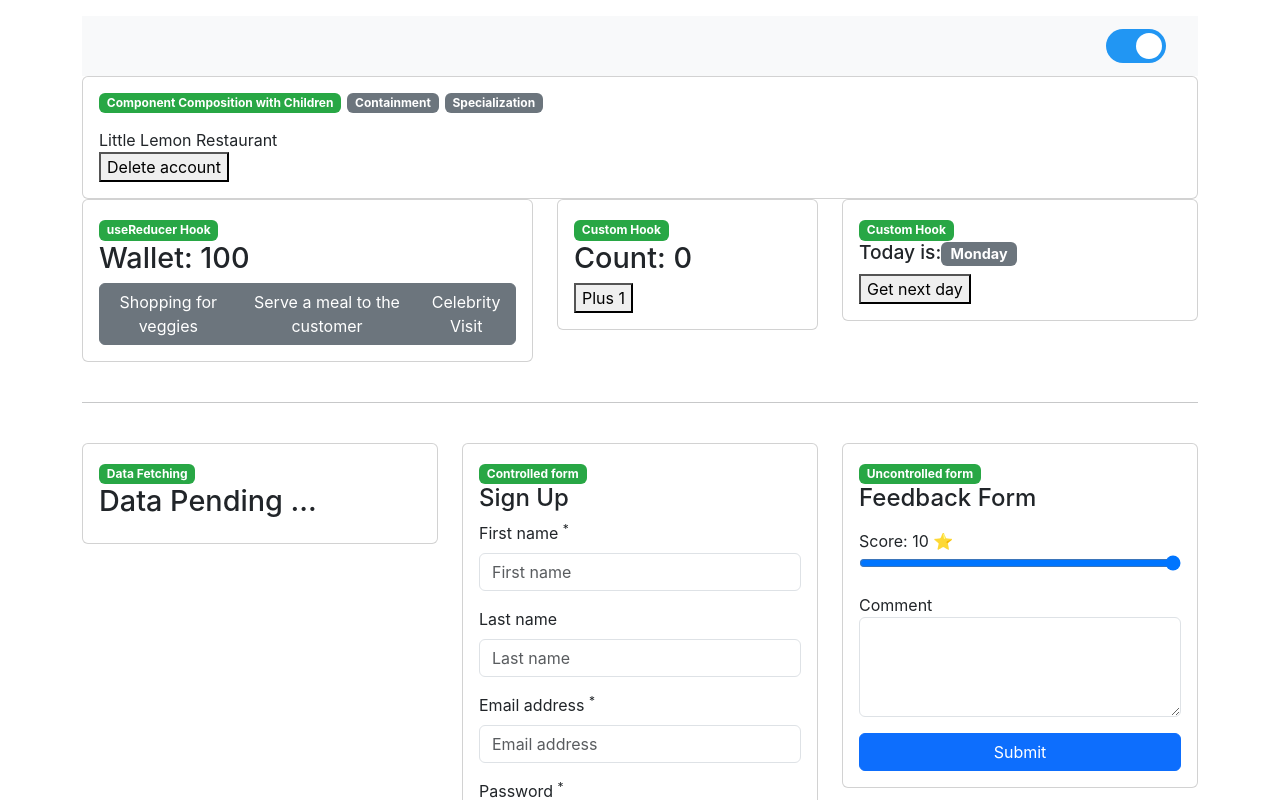
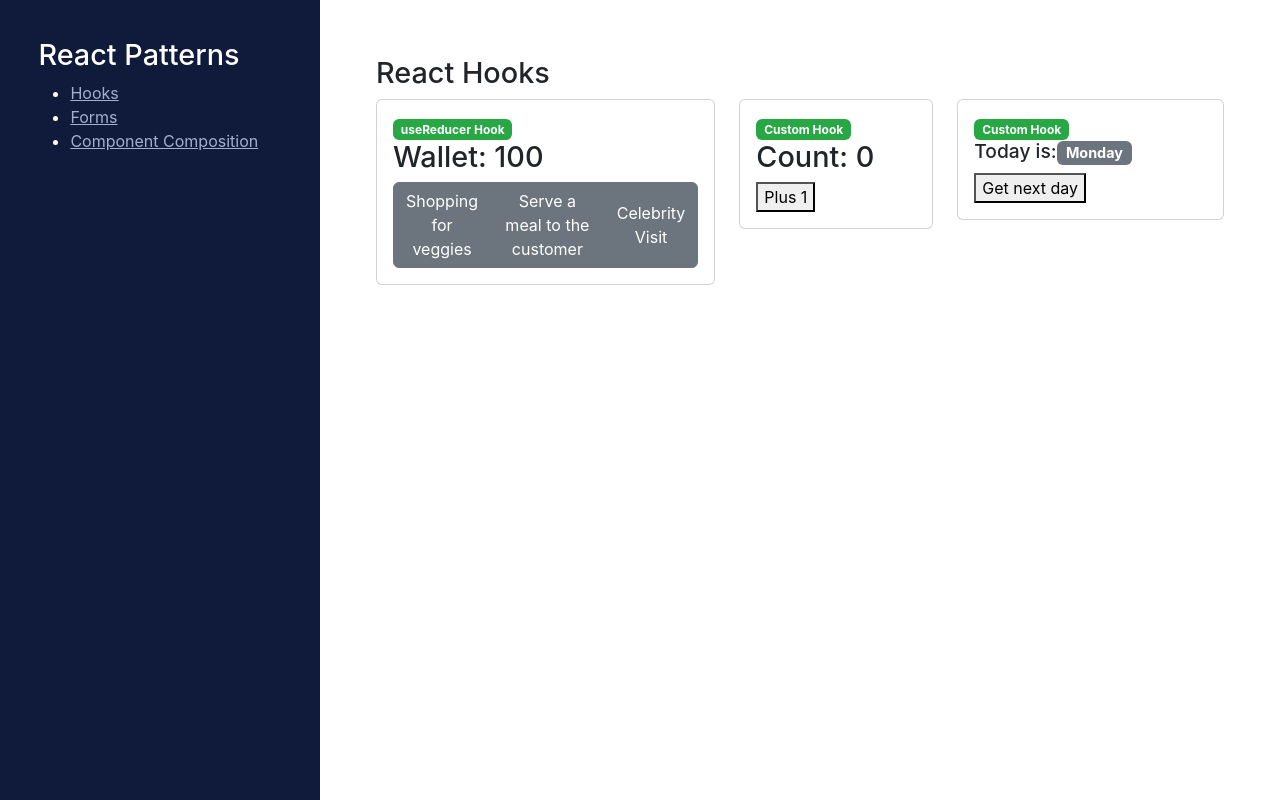
Before and after one commit to ericnjanga/React-Cookbook, a React (Create React App) app: page / in a window 1280 px wide. Shown: the top 800 px of the page. Built offline with nearby package versions, Linux system fonts and the light colour scheme; no server answers.

Commit message:
Layout redesign

```diff
--- a/public/index.html
+++ b/public/index.html
@@ -27,7 +27,7 @@
 
     <!-- Bootstrap library (CSS) -->
     <link href="https://cdn.jsdelivr.net/npm/bootstrap@5.3.3/dist/css/bootstrap.min.css" rel="stylesheet" integrity="sha384-QWTKZyjpPEjISv5WaRU9OFeRpok6YctnYmDr5pNlyT2bRjXh0JMhjY6hW+ALEwIH" crossorigin="anonymous">
-    <title>Web App Visa</title>
+    <title>React best patterns and cookbook</title>
   </head>
   <body>
     <noscript>You need to enable JavaScript to run this app.</noscript>
--- a/src/App.css
+++ b/src/App.css
@@ -1,10 +1,34 @@
 .App {
   display: flex;
-  padding: 16px;
+  /* padding: 16px; */
   flex-direction: column;
   min-height: 100vh;
 }
+.App > .container-fluid {
+  height: 100vh;
+}
+.App > .container-fluid > .row {
+  height: 100vh;
+}
 
+
+
+.main-sidebar {
+  padding: 2.4rem;
+  background-color: #101B3B;
+  color: #fff;
+}
+.main-sidebar a {
+  color: #A5AFCD;
+}
+.main-sidebar a:hover {
+  color: #c2fd00;
+  text-decoration: none;
+}
+
+.main-content {
+  padding: 3.5rem;
+}
 h1 {
   font-size: 1.8rem;
 }
--- a/src/App.js
+++ b/src/App.js
@@ -1,91 +1,54 @@
-// import logo from './logo.svg';
-import { useState } from 'react';
+import { BrowserRouter as Router, Route, Routes, Link } from 'react-router-dom';
+
+import PageHooks from './PageHooks';
+import PageForms from './PageForms';
+import PageComponentComposition from './PageComponentComposition';
+
 import { useTheme } from './ThemeContext';
-import Nav from './Nav';
-import UserList from './UserList';
-import ExpenseTracker from './ExpenseTracker';
-import CustomHookTest from './CustomHookTest';
-import DaysOfTheWeek from './DaysOfTheWeek';
-import { Button, DeleteButton, Alert } from './MixedComponents';
-// import PageHome from './PageHome';
-// import PageRegister from './PageRegister';
-// // import { BrowserRouter as Router, Route, Routes } from 'react-router-dom';
+// import Nav from './Nav';
+// import UserList from './UserList';
+// // // import { BrowserRouter as Router, Route, Routes } from 'react-router-dom';
 
-import FeedbackForm from './FeedbackForm';
-import RegistrationForm from './RegistrationForm';
 
 
 import './App.css';
-// import Home from './components/Home';
-// import About from './components/About';
-// import Contact from './components/Contact';
 
 function App() {
   const { theme } = useTheme();
-  const [alertVisibility, setAlertVisibility] = useState(false);
+
   return (
+    <Router>
       <div className={`App theme-${theme}`}>
-      <div className="container">
+        <div className="container-fluid">
           <div className="row">
+            <aside className="main-sidebar col-lg-3">
+              <h1>React Patterns</h1>
+              <nav>
+                <ul>
+                  <li>
+                    <Link to="/">Hooks</Link>
+                  </li>
+                  <li>
+                    <Link to="/forms">Forms</Link>
+                  </li>
+                  <li>
+                    <Link to="/component-composition">Component Composition</Link>
+                  </li>
+                </ul>
+              </nav>
+            </aside>
+            <section className="main-content col-lg-9">
+
+              <Routes>
+                <Route path="/" element={<PageHooks />} />
+                <Route path="/forms" element={<PageForms />} />
+                <Route path="/component-composition" element={<PageComponentComposition />} />
+              </Routes>
+
+              {/* <div className="row">
                 <div className="col">
                   <Nav />
                 </div>
-        </div>
-
-        <div className="row">
-          <div className="col">
-            <div className="card">
-              <div className="card-body">
-                <div style={{ display:'flex', gap:'6px', marginBottom: '15px' }}>
-                  <span className="badge badge-success">Component Composition with Children</span>
-                  <span className="badge badge-secondary">Containment</span>
-                  <span className="badge badge-secondary">Specialization</span>
-                </div>
-                <div>
-                  <header>Little Lemon Restaurant</header>
-                  <Button onClickHandler={() => setAlertVisibility(true)}>Delete account</Button>
-                  <Alert isVisible={alertVisibility}>
-                    <h1>Delete Account</h1>
-                    <p>Are you sure you want to proceed? You'll miss out on all the delicious receipes.</p>
-                    <DeleteButton clickHandler={() => setAlertVisibility(false)} />
-                  </Alert>
-                </div>
-              </div>
-            </div>
-          </div>
-        </div>
-
-        <div className="row">
-          <div className="col-md-5">
-            <div className="card">
-              <div className="card-body">
-                <span className="badge badge-success">useReducer Hook</span>
-                <ExpenseTracker />
-              </div>
-            </div>
-          </div>
-          <div className="col-md-3">
-            <div className="card">
-              <div className="card-body">
-              <span className="badge badge-success">Custom Hook</span>
-                <CustomHookTest />
-                </div>
-            </div>
-          </div>
-          <div className="col-md-4">
-            <div className="card">
-              <div className="card-body">
-              <span className="badge badge-success">Custom Hook</span>
-                <DaysOfTheWeek />
-                </div>
-            </div>
-          </div>
-        </div>
-
-        <div>
-          <br />
-          <hr />
-          <br />
               </div>
 
               <div className="row">
@@ -97,23 +60,13 @@ function App() {
                     </div>
                   </div>
                 </div>
-          <div className="col-md-4">
-            <div className="card">
-              <div className="card-body">
-                <span className="badge badge-success">Controlled form</span>
-                <RegistrationForm />
+
+              </div> */}
+
+            </section>
           </div>
-            </div>
-          </div>
-          <div className="col-md-4">
-            <div className="card">
-              <div className="card-body">
-              <span className="badge badge-success">Uncontrolled form</span>
-                <FeedbackForm />
-              </div>
-            </div>
-          </div>
-        </div>
+
+
         </div>
 
 
@@ -131,6 +84,7 @@ function App() {
 
         </Router> */}
       </div>
+    </Router>
   );
 }
 
--- /dev/null
+++ b/src/PageComponentComposition.js
@@ -0,0 +1,40 @@
+import React from 'react';
+import { useState } from 'react';
+import { Button, DeleteButton, Alert } from './MixedComponents';
+
+const PageComponentComposition = () => {
+    const [alertVisibility, setAlertVisibility] = useState(false);
+
+    return (
+        <>
+            <div className="row">
+                <h1>Component Composition</h1>
+            </div>
+
+            <div className="row">
+                <div className="col">
+                  <div className="card">
+                    <div className="card-body">
+                      <div style={{ display:'flex', gap:'6px', marginBottom: '15px' }}>
+                        <span className="badge badge-success">Component Composition with Children</span>
+                        <span className="badge badge-secondary">Containment</span>
+                        <span className="badge badge-secondary">Specialization</span>
+                      </div>
+                      <div>
+                        <header>Little Lemon Restaurant</header>
+                        <Button onClickHandler={() => setAlertVisibility(true)}>Delete account</Button>
+                        <Alert isVisible={alertVisibility}>
+                          <h1>Delete Account</h1>
+                          <p>Are you sure you want to proceed? You'll miss out on all the delicious receipes.</p>
+                          <DeleteButton clickHandler={() => setAlertVisibility(false)} />
+                        </Alert>
+                      </div>
+                    </div>
+                  </div>
+                </div>
+            </div>
+        </>
+    );
+};
+
+export default PageComponentComposition;
--- /dev/null
+++ b/src/PageForms.js
@@ -0,0 +1,35 @@
+import React from 'react';
+
+import FeedbackForm from './FeedbackForm';
+import RegistrationForm from './RegistrationForm';
+
+
+const PageForms = () => {
+    return (
+        <>
+          <div className="row">
+            <h1>Forms (Controlled and Uncontrolled)</h1>
+          </div>
+          <div className="row">
+            <div className="col-md-4">
+              <div className="card">
+                  <div className="card-body">
+                    <span className="badge badge-success">Controlled form</span>
+                    <RegistrationForm />
+                  </div>
+                </div>
+              </div>
+              <div className="col-md-4">
+                <div className="card">
+                  <div className="card-body">
+                  <span className="badge badge-success">Uncontrolled form</span>
+                    <FeedbackForm />
+                  </div>
+              </div>
+            </div>
+          </div>
+        </>
+    );
+};
+
+export default PageForms;
--- /dev/null
+++ b/src/PageHooks.js
@@ -0,0 +1,42 @@
+import React from 'react';
+import ExpenseTracker from './ExpenseTracker';
+import CustomHookTest from './CustomHookTest';
+import DaysOfTheWeek from './DaysOfTheWeek';
+
+const PageHooks = () => {
+    return (
+        <>
+            <div className="row">
+                <h1>React Hooks</h1>
+            </div>
+            <div className="row">
+                <div className="col-md-5">
+                    <div className="card">
+                        <div className="card-body">
+                        <span className="badge badge-success">useReducer Hook</span>
+                        <ExpenseTracker />
+                        </div>
+                    </div>
+                </div>
+                <div className="col-md-3">
+                    <div className="card">
+                        <div className="card-body">
+                        <span className="badge badge-success">Custom Hook</span>
+                        <CustomHookTest />
+                        </div>
+                    </div>
+                </div>
+                <div className="col-md-4">
+                    <div className="card">
+                        <div className="card-body">
+                        <span className="badge badge-success">Custom Hook</span>
+                        <DaysOfTheWeek />
+                        </div>
+                    </div>
+                </div>
+            </div>
+        </>
+    );
+};
+
+export default PageHooks;
```
Also changed, not shown: src/MixedComponents.js (+19 -6 lines). Lines whose indentation alone changed are shown as unchanged.
